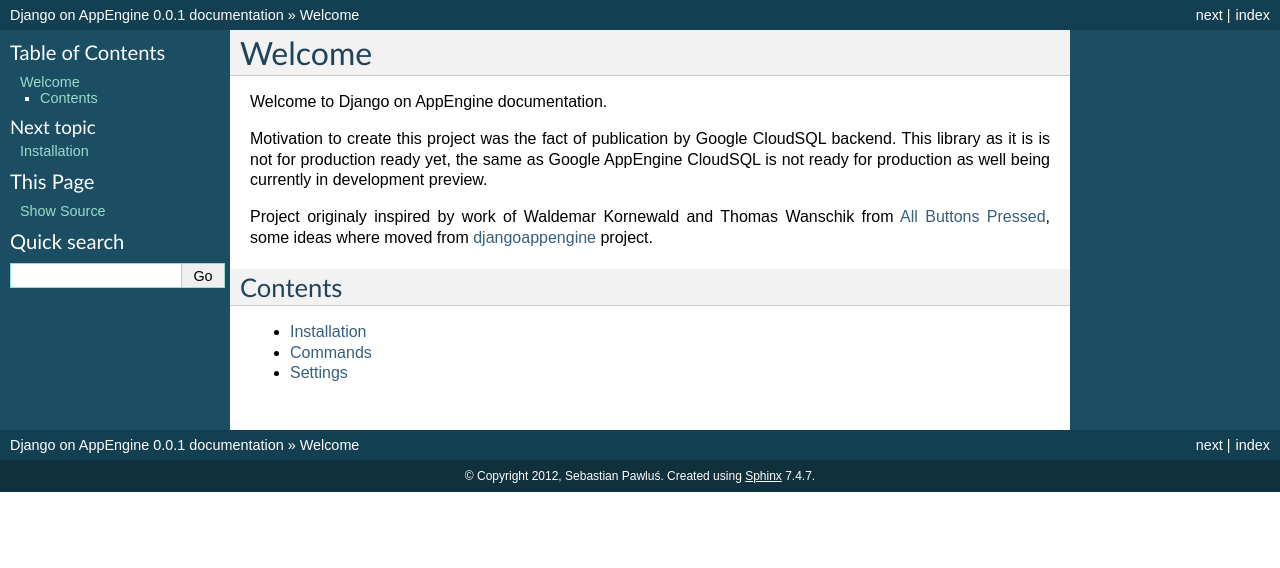
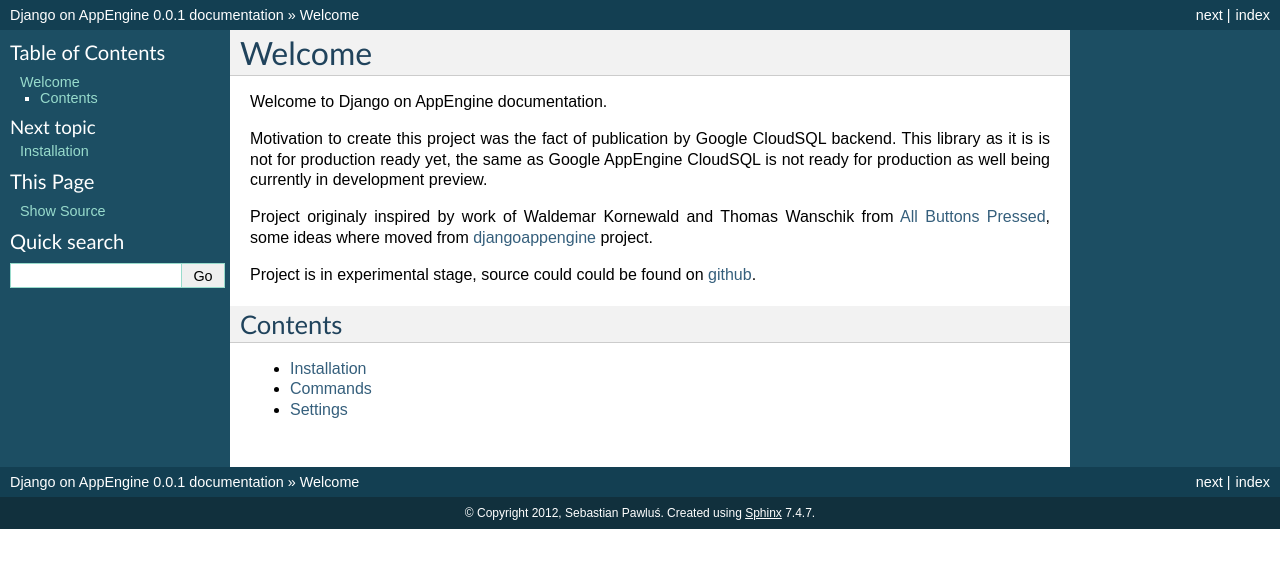
Before and after one commit to xando/django-rocket-engine, a Sphinx documentation site: the page built from docs/index.rst, in a window 1280 px wide. Shown: the top 568 px of the page. Built offline with Sphinx 7.4.7, drawn with Linux system fonts in a browser that asks for light colours.

Commit message:
Link to source in docs.

```diff
--- a/docs/index.rst
+++ b/docs/index.rst
@@ -18,6 +18,8 @@
 `djangoappengine
 <http://www.allbuttonspressed.com/projects/djangoappengine>`_  project.
 
+Project is in experimental stage, source could could be found on `github
+<https://github.com/xando/django_appengine>`_.
 
 Contents
 --------
```
